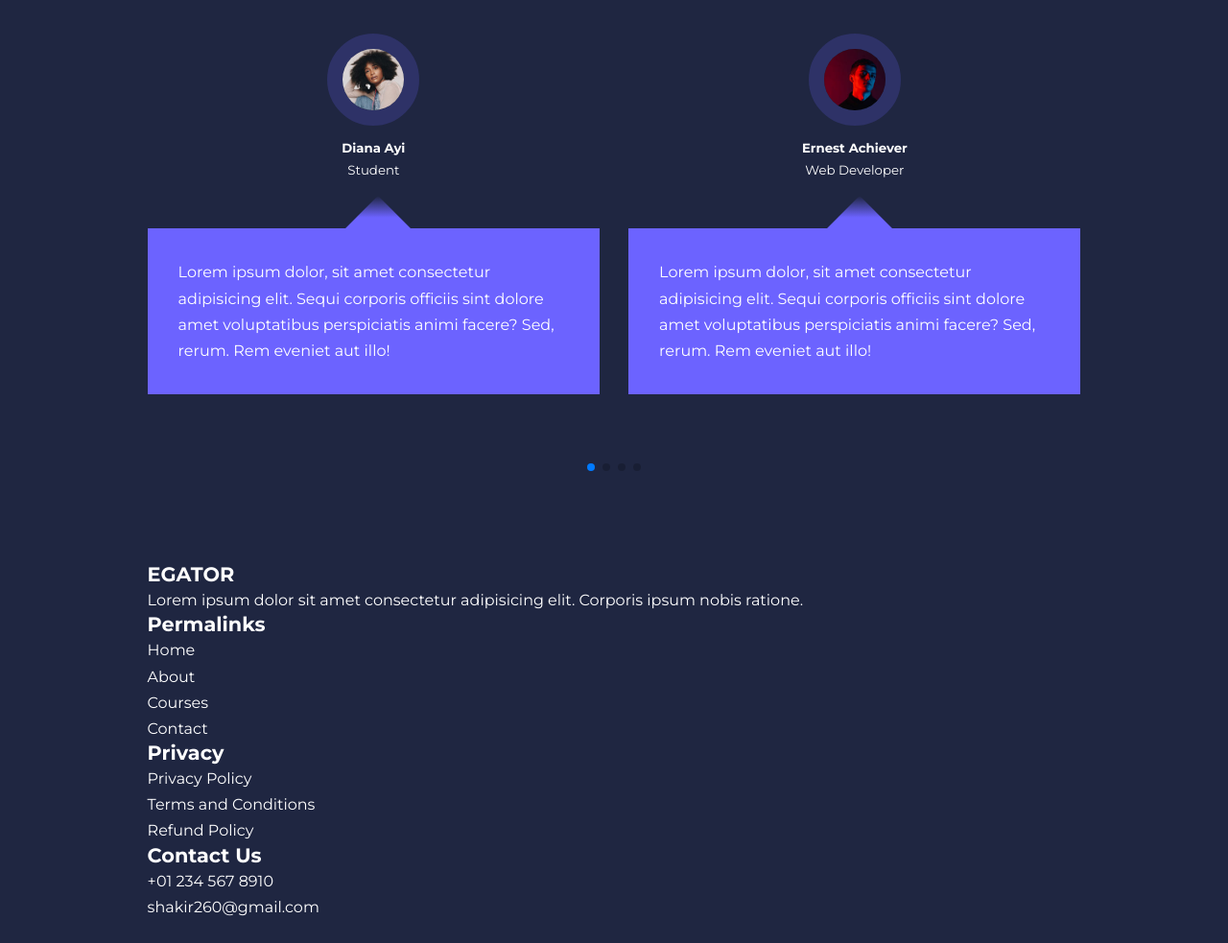
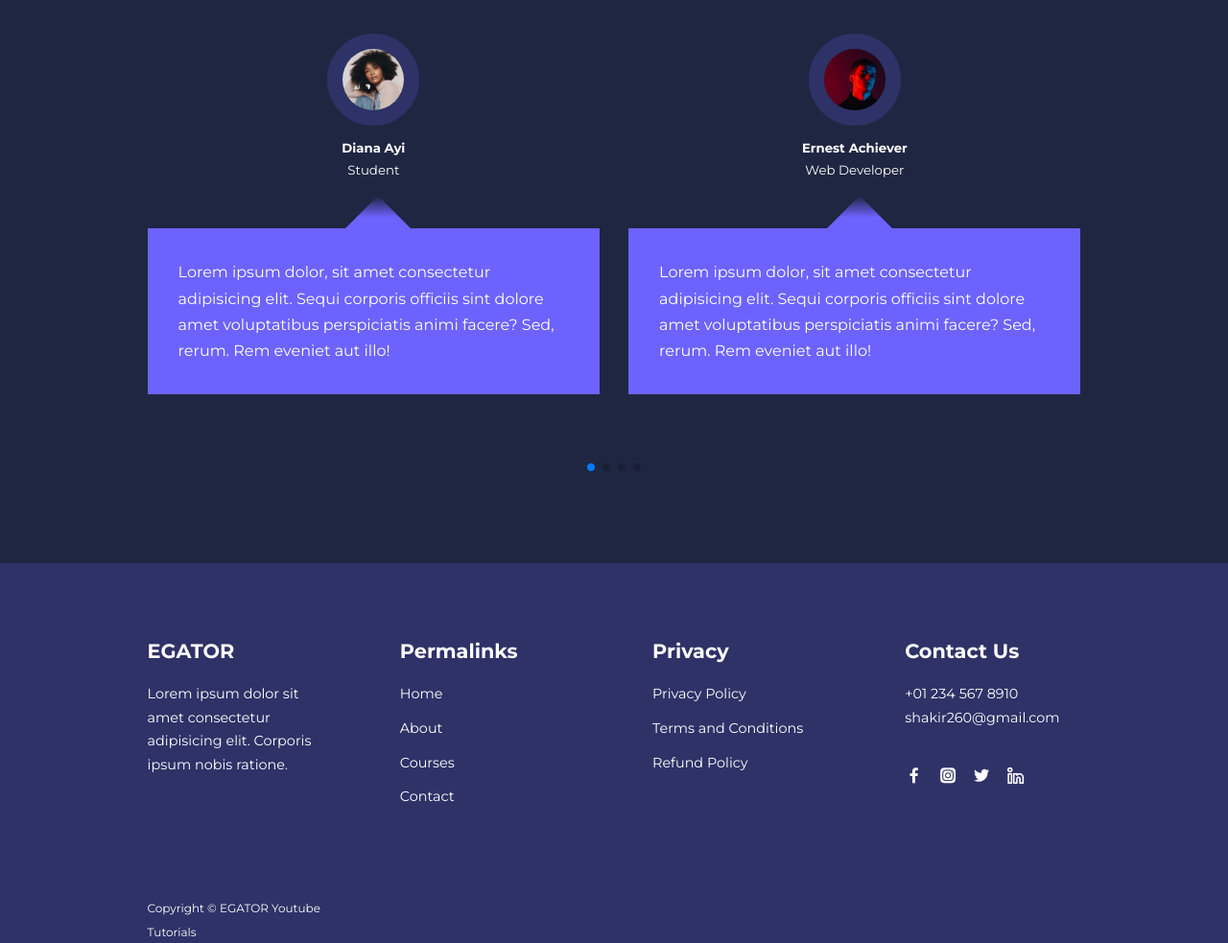
Before and after one commit to lmancbr7/Education-website, a plain HTML site: page index.html in a window 1280 px wide. Shown: the part 3013-3996 px from the top of the page at 96% size. Before the commit the page ends 3972 px from the top, so only its background shows below. Drawn offline with nearby package versions, Linux system fonts and the light colour scheme.

Commit message:
Education-website

```diff
--- a/css/style.css
+++ b/css/style.css
@@ -349,3 +349,39 @@ header{
     top: -1.5rem;
     transform: rotate(45deg);
 }
+
+/* FOOTER */
+footer{
+    background: var(--color-bg1);
+    padding-top: 5rem;
+    font-size: 0.9rem;
+}
+
+.footer__container{
+    display: grid;
+    grid-template-columns: repeat(4, 1fr);
+    gap: 5rem;
+}
+
+.footer__container > div h4{
+    margin-bottom: 1.2rem;
+}
+
+.footer__1 p{
+    margin: 0 0 2rem;
+}
+
+footer ul li{
+    margin-bottom: 0.7rem;
+}
+
+footer ul li a:hover{
+    text-decoration: underline;
+}
+
+.footer__socials{
+    display: flex;
+    gap: 1rem;
+    font-size: 1.2rem;
+    margin-top: 2rem;
+}
--- a/index.html
+++ b/index.html
@@ -348,7 +348,7 @@
     </section>
 
     <!-- FOOTER -->
-    <footer class="footer">
+    <footer>
         <div class="container footer__container">
             <div class="footer__1">
                 <a href="index.html" class="footer__logo"><h4>EGATOR</h4></a>
@@ -383,7 +383,24 @@
                     <p>shakir260@gmail.com</p>
                 </div>
 
+                <ul class="footer__socials">
+                    <li>
+                        <a href="#"><i class="uil uil-facebook-f"></i></a>
+                    </li>
+                    <li>
+                        <a href="#"><i class="uil uil-instagram-alt"></i></a>
+                    </li>
+                    <li>
+                        <a href="#"><i class="uil uil-twitter"></i></a>
+                    </li>
+                    <li>
+                        <a href="#"><i class="uil uil-linkedin-alt"></i></a>
+                    </li>
+                </ul>
+            </div>
 
+            <div class="footer__copyright">
+                <small>Copyright &copy; EGATOR Youtube Tutorials</small>
             </div>
         </div>
     </footer>
```
